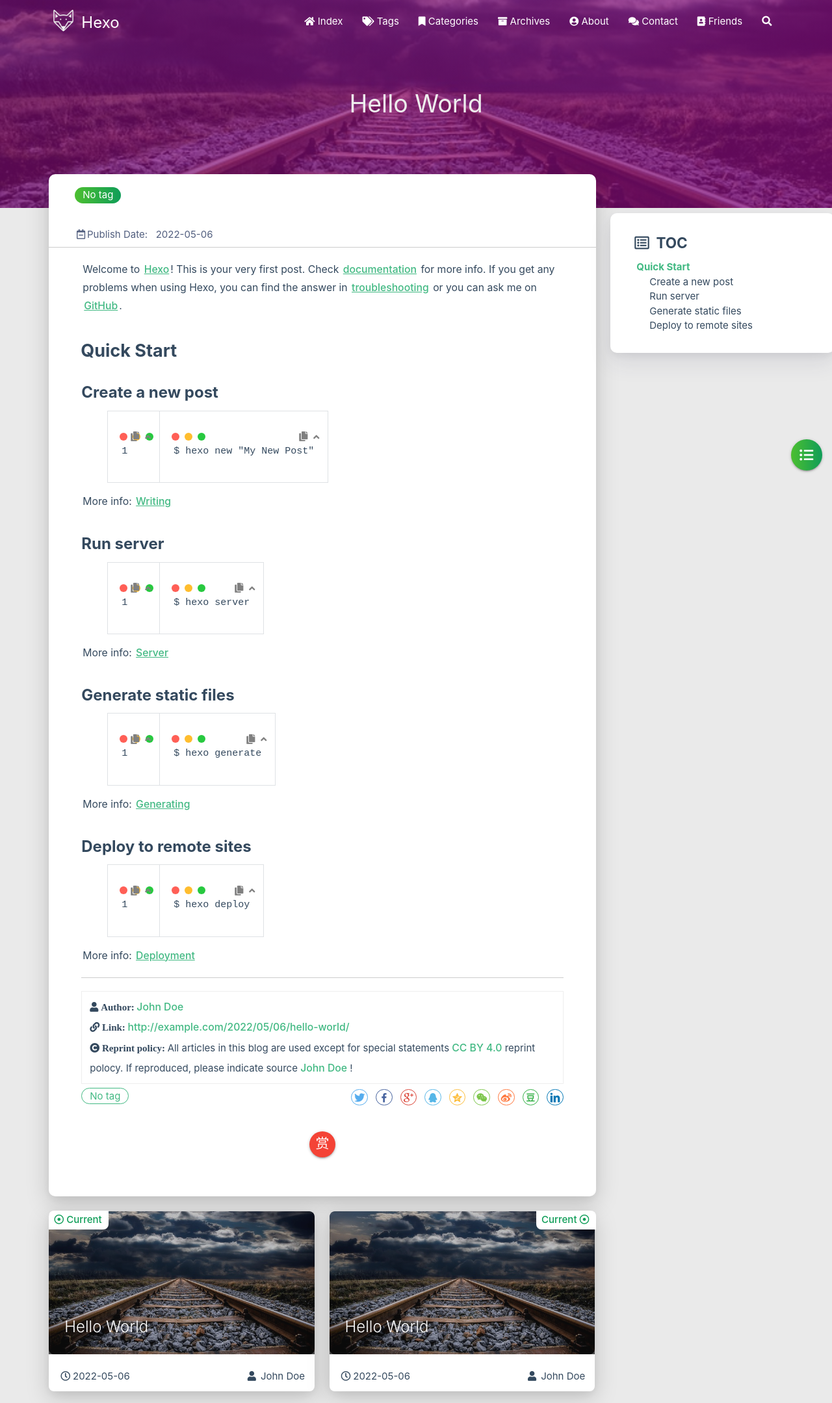
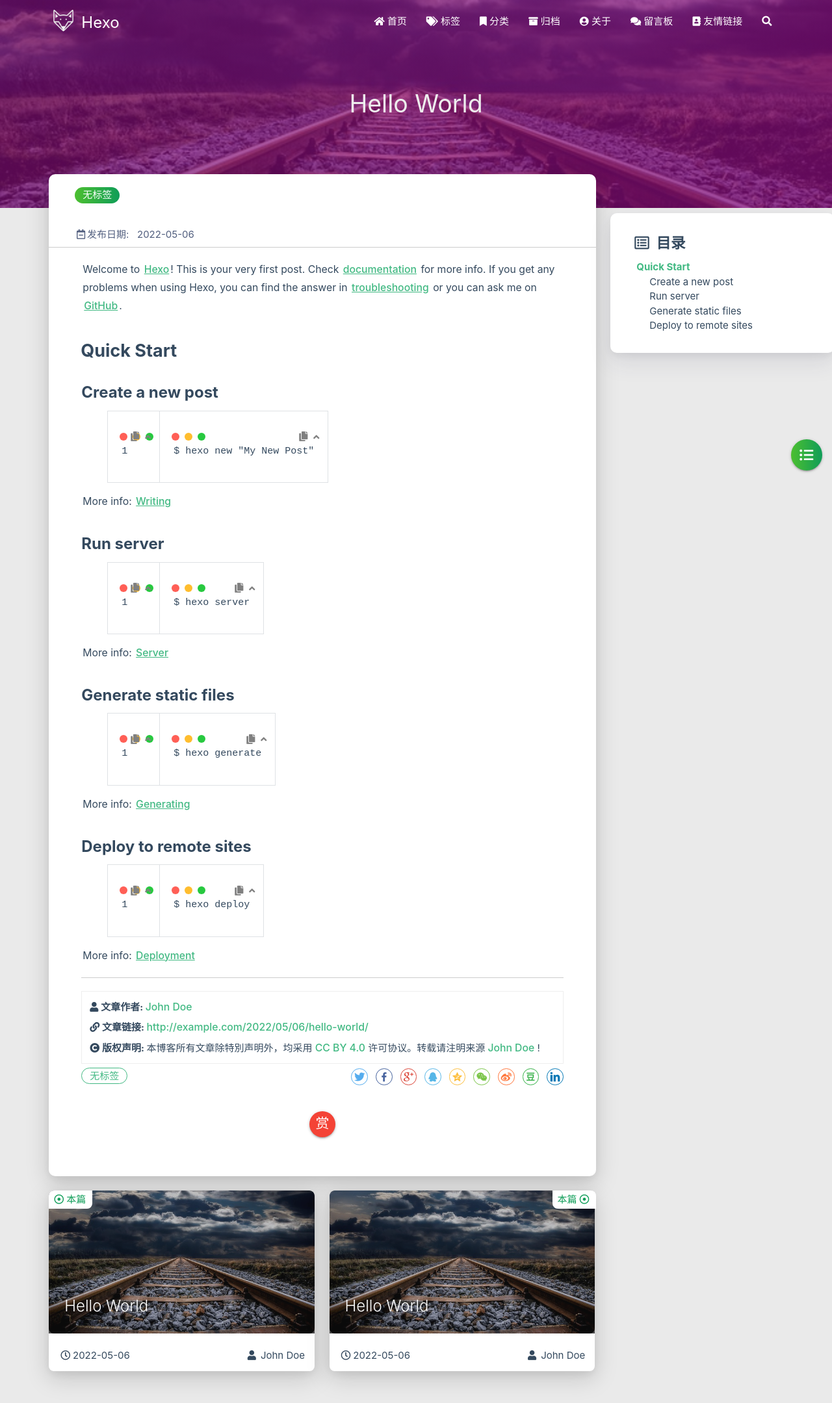
Before and after one commit to alepaopao/alepaopao.github.io, a plain HTML site: page 2022/05/06/hello-world/index.html in a window 1280 px wide. Shown: the top 2159 px of the page at 65% size. Drawn offline with Linux system fonts and the light colour scheme; some packages are replaced by stand-ins of ours; no server answers; a script that the page names is missing.

Commit message:
Site updated: 2022-05-06 11:00:43

```diff
--- a/2022/05/06/hello-world/index.html
+++ b/2022/05/06/hello-world/index.html
@@ -1,5 +1,5 @@
 <!DOCTYPE HTML>
-<html lang="en">
+<html lang="zh-CN">
 
 
 <head>
@@ -57,7 +57,7 @@
 
       <i class="fas fa-home" style="zoom: 0.6;"></i>
 
-      <span>Index</span>
+      <span>首页</span>
     </a>
 
   </li>
@@ -68,7 +68,7 @@
 
       <i class="fas fa-tags" style="zoom: 0.6;"></i>
 
-      <span>Tags</span>
+      <span>标签</span>
     </a>
 
   </li>
@@ -79,7 +79,7 @@
 
       <i class="fas fa-bookmark" style="zoom: 0.6;"></i>
 
-      <span>Categories</span>
+      <span>分类</span>
     </a>
 
   </li>
@@ -90,7 +90,7 @@
 
       <i class="fas fa-archive" style="zoom: 0.6;"></i>
 
-      <span>Archives</span>
+      <span>归档</span>
     </a>
 
   </li>
@@ -101,7 +101,7 @@
 
       <i class="fas fa-user-circle" style="zoom: 0.6;"></i>
 
-      <span>About</span>
+      <span>关于</span>
     </a>
 
   </li>
@@ -112,7 +112,7 @@
 
       <i class="fas fa-comments" style="zoom: 0.6;"></i>
 
-      <span>Contact</span>
+      <span>留言板</span>
     </a>
 
   </li>
@@ -123,14 +123,14 @@
 
       <i class="fas fa-address-book" style="zoom: 0.6;"></i>
 
-      <span>Friends</span>
+      <span>友情链接</span>
     </a>
 
   </li>
 
   <li>
     <a href="#searchModal" class="modal-trigger waves-effect waves-light">
-      <i id="searchIcon" class="fas fa-search" title="Search" style="zoom: 0.85;"></i>
+      <i id="searchIcon" class="fas fa-search" title="搜索" style="zoom: 0.85;"></i>
     </a>
   </li>
 </ul>
@@ -160,7 +160,7 @@
 
 			    <i class="fa-fw fas fa-home"></i>
 
-			Index
+			首页
 		</a>
 
         </li>
@@ -171,7 +171,7 @@
 
 			    <i class="fa-fw fas fa-tags"></i>
 
-			Tags
+			标签
 		</a>
 
         </li>
@@ -182,7 +182,7 @@
 
 			    <i class="fa-fw fas fa-bookmark"></i>
 
-			Categories
+			分类
 		</a>
 
         </li>
@@ -193,7 +193,7 @@
 
 			    <i class="fa-fw fas fa-archive"></i>
 
-			Archives
+			归档
 		</a>
 
         </li>
@@ -204,7 +204,7 @@
 
 			    <i class="fa-fw fas fa-user-circle"></i>
 
-			About
+			关于
 		</a>
 
         </li>
@@ -215,7 +215,7 @@
 
 			    <i class="fa-fw fas fa-comments"></i>
 
-			Contact
+			留言板
 		</a>
 
         </li>
@@ -226,7 +226,7 @@
 
 			    <i class="fa-fw fas fa-address-book"></i>
 
-			Friends
+			友情链接
 		</a>
 
         </li>
@@ -430,7 +430,7 @@
                 <div class="col s7">
 
                           <div class="article-tag">
-                            <span class="chip bg-color">No tag</span>
+                            <span class="chip bg-color">无标签</span>
                           </div>
 
                 </div>
@@ -442,7 +442,7 @@
             <div class="post-info">
 
                 <div class="post-date info-break-policy">
-                    <i class="far fa-calendar-minus fa-fw"></i>Publish Date:&nbsp;&nbsp;
+                    <i class="far fa-calendar-minus fa-fw"></i>发布日期:&nbsp;&nbsp;
                     2022-05-06
                 </div>
 
@@ -489,7 +489,7 @@
             <div class="reprint__author">
                 <span class="reprint-meta" style="font-weight: bold;">
                     <i class="fas fa-user">
-                        Author:
+                        文章作者:
                     </i>
                 </span>
                 <span class="reprint-info">
@@ -499,7 +499,7 @@
             <div class="reprint__type">
                 <span class="reprint-meta" style="font-weight: bold;">
                     <i class="fas fa-link">
-                        Link:
+                        文章链接:
                     </i>
                 </span>
                 <span class="reprint-info">
@@ -509,13 +509,13 @@
             <div class="reprint__notice">
                 <span class="reprint-meta" style="font-weight: bold;">
                     <i class="fas fa-copyright">
-                        Reprint policy:
+                        版权声明:
                     </i>
                 </span>
                 <span class="reprint-info">
-                    All articles in this blog are used except for special statements
+                    本博客所有文章除特別声明外，均采用
                     <a href="https://creativecommons.org/licenses/by/4.0/deed.zh" rel="external nofollow noreferrer" target="_blank">CC BY 4.0</a>
-                    reprint polocy. If reproduced, please indicate source
+                    许可协议。转载请注明来源
                     <a href="/about" target="_blank">John Doe</a>
                     !
                 </span>
@@ -525,7 +525,7 @@
 
     <script async defer>
       document.addEventListener("copy", function (e) {
-        let toastHTML = '<span>Copied successfully, please follow the reprint policy of this article</span><button class="btn-flat toast-action" onclick="navToReprintStatement()" style="font-size: smaller">more</a>';
+        let toastHTML = '<span>复制成功，请遵循本文的转载规则</span><button class="btn-flat toast-action" onclick="navToReprintStatement()" style="font-size: smaller">查看</a>';
         M.toast({html: toastHTML})
       });
 
@@ -540,7 +540,7 @@
                 <div class="post-meta__tag-list" style="display: inline-block;">
 
                         <div class="article-tag">
-                            <span class="chip bg-color">No tag</span>
+                            <span class="chip bg-color">无标签</span>
                         </div>
 
                 </div>
@@ -710,7 +710,7 @@
 
         <div class="article col s12 m6" data-aos="fade-up" data-aos="fade-up">
             <div class="article-badge left-badge text-color">
-                <i class="far fa-dot-circle"></i>&nbsp;Current
+                <i class="far fa-dot-circle"></i>&nbsp;本篇
             </div>
             <div class="card">
                 <a href="/2022/05/06/hello-world/">
@@ -748,7 +748,7 @@
 
         <div class="article col s12 m6" data-aos="fade-up">
             <div class="article-badge right-badge text-color">
-                Current&nbsp;<i class="far fa-dot-circle"></i>
+                本篇&nbsp;<i class="far fa-dot-circle"></i>
             </div>
             <div class="card">
                 <a href="/2022/05/06/hello-world/">
@@ -811,7 +811,7 @@
     </div>
     <div id="toc-aside" class="expanded col l3 hide-on-med-and-down">
         <div class="toc-widget card" style="background-color: white;">
-            <div class="toc-title"><i class="far fa-list-alt"></i>&nbsp;&nbsp;TOC</div>
+            <div class="toc-title"><i class="far fa-list-alt"></i>&nbsp;&nbsp;目录</div>
             <div id="toc-content"></div>
         </div>
     </div>
@@ -1040,8 +1040,8 @@
 <div id="searchModal" class="modal">
     <div class="modal-content">
         <div class="search-header">
-            <span class="title"><i class="fas fa-search"></i>&nbsp;&nbsp;Search</span>
-            <input type="search" id="searchInput" name="s" placeholder="Please enter a search keyword"
+            <span class="title"><i class="fas fa-search"></i>&nbsp;&nbsp;搜索</span>
+            <input type="search" id="searchInput" name="s" placeholder="请输入搜索的关键字"
                    class="search-input">
         </div>
         <div id="searchResult"></div>
```
Also changed, not shown: archives/2022/05/index.html (+23 -23 lines), archives/2022/index.html (+23 -23 lines), archives/index.html (+23 -23 lines), index.html (+19 -19 lines).
